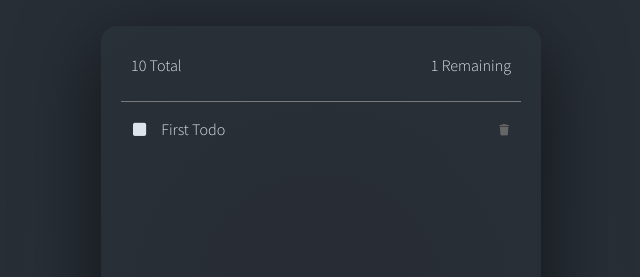
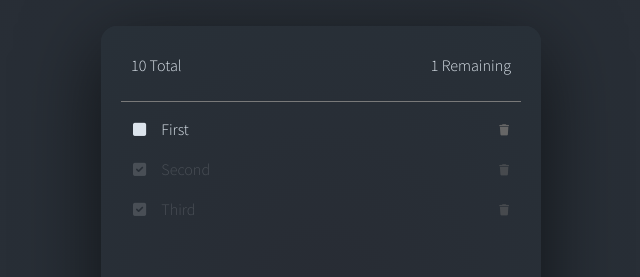
Before and after one commit to thenatural86/svelte-todo, a Svelte app: page / in a window 1280 px wide. Shown: the part 104-381 px from the top of the page, without its empty margins (319-959 px from the left). Built offline with nearby package versions, Linux system fonts and the light colour scheme.

Commit message:
adds iteration

```diff
--- a/src/App.svelte
+++ b/src/App.svelte
@@ -2,11 +2,17 @@
   import Form from './components/Form.svelte'
   import Header from './components/Header.svelte'
   import Todos from './components/Todos.svelte'
+
+  let todos = [
+    { id: 1, text: 'First', completed: false },
+    { id: 2, text: 'Second', completed: true },
+    { id: 3, text: 'Third', completed: true },
+  ]
 </script>
 
 <div id="app-container" class="app-container">
   <Header />
-	<Todos />
+  <Todos {todos} />
   <Form />
 </div>
 
--- a/src/components/Todo.svelte
+++ b/src/components/Todo.svelte
@@ -1,11 +1,19 @@
-<li class="todo-list list-item-view">
+<script>
+  export let itemText
+  export let completed
+</script>
+
+<li class="todo-list list-item-view {completed ? 'completed' : ''}">
   <span>
-        <button class="btn btn-done fa-solid fa-square">
+    <button
+      class="btn btn-done fa-solid {completed
+        ? 'fa-square-check'
+        : 'fa-square'}"
+    >
     </button>
-        <span>First Todo</span>
+    <span>{itemText}</span>
   </span>
-    <button class="btn btn-delete fa-solid fa-trash">
-    </button>
+  <button class="btn btn-delete fa-solid fa-trash"> </button>
 </li>
 
 <style>
@@ -33,7 +41,6 @@
     font-size: 0.7em;
   }
 
-
   .todo-list:first-of-type {
     border-top: 1px solid rgb(121, 121, 121);
     padding-top: 10px;
--- a/src/components/Todos.svelte
+++ b/src/components/Todos.svelte
@@ -1,24 +1,14 @@
 <script>
-    import Todo from "./Todo.svelte"
+  import Todo from './Todo.svelte'
+  export let todos
 </script>
+
 <!-- List of actual todos -->
 <div class="app-body">
   <ul>
-        <Todo />
-
-        <!-- <li class="todo-list list-item-view completed"> -->
-        <!-- <div class="list-item-view"> -->
-            <!-- <span>
-                <button class="btn btn-done">
-                    <i class="fa-solid fa-check-square">
-                    </i>
-            </button>
-            <span>First Todo</span>
-            </span>
-            <button class="btn btn-delete fa-solid fa-trash">
-            </button> -->
-    <!-- </div> -->
-        <!-- </li> -->
+    {#each todos as todo}
+      <Todo itemText={todo.text} completed={todo.completed} />
+    {/each}
   </ul>
 </div>
 
@@ -34,7 +24,4 @@
     max-height: 600px;
     overflow-x: hidden;
   }
-
-
-
 </style>
```
Lines whose indentation alone changed are shown as unchanged.
